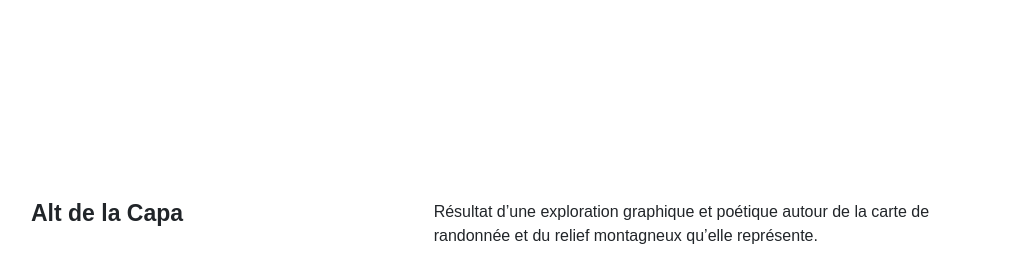
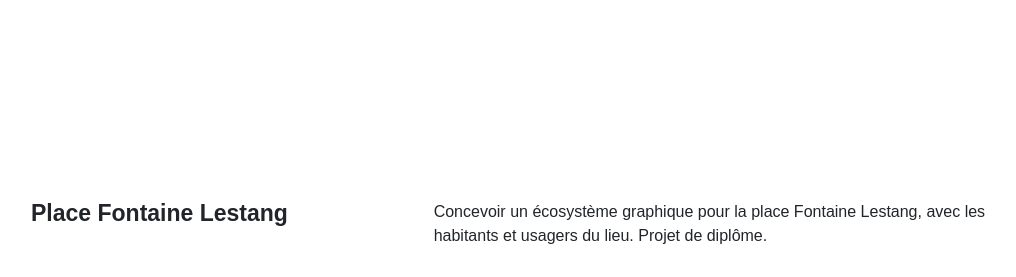
Before and after one commit to adria-sr/my-website, a PHP site: page / in a window 1280 px wide. Shown: the part 808-1085 px from the top of the page, without its empty margins (17-1033 px from the left). Run offline with PHP 8.4, Linux system fonts and the light colour scheme; some web fonts are replaced.

Commit message:
add project

```diff
--- a/css/global.css
+++ b/css/global.css
@@ -56,7 +56,7 @@ body {
 }
 
 h1 {
-  font-size: 80vh;
+  font-size: 60vh;
 }
 
 h2 {
--- a/index.html
+++ b/index.html
@@ -80,6 +80,24 @@
 
   <div class="container-fluid p-4" id="projets">
 
+
+    <div class="container-fluid p-4 position-relative projet">
+      <div class="row">
+        <div class="col-md-4">
+          <h2>Place Fontaine Lestang</h2>
+        </div>
+        <div class="col-md-6">
+          <p> Concevoir un écosystème graphique pour la place Fontaine Lestang, avec les habitants et usagers du lieu. Projet de diplôme.</p>
+        </div>
+      </div>
+      <div class="bg-image thumbnail" style="background-image: url(img/thumbnail-place.jpg);">
+      </div>
+      <div class="position-relative end-0 p-1 text-end">
+        <h4><b>1</b></h4>
+      </div>
+      <div class="" style="height: 10vh;">
+      </div>
+    </div>
 
     <div class="container-fluid p-4 position-relative projet">
       <div class="row">
@@ -230,7 +248,7 @@
         <div class="col-md-6 ms-4">
           <ul>
             <li> <a href="https://instagram.com/adria_sr"><i class="bi bi-instagram"></i> <i>Instagram</i></a></li>
-            <li> <a href="https://instagram.com/adria_sr"><i class="bi bi-linkedin"></i> <i>Linkedin</i></a></li>
+            <li> <a href="https://www.linkedin.com/in/adria-soubias/"><i class="bi bi-linkedin"></i> <i>Linkedin</i></a></li>
 
             <li> <a href="https://instagram.com/adria_sr"><i class="bi bi-envelope-at"></i> <i>adria.soubias[arobase]orange[point]fr</i></a></li>
 
@@ -245,12 +263,6 @@
       </div>
     </div>
   </div>
-
-
-
-  <footer>
-  </footer>
-
 </body>
 
 </html>
```
Also changed, not shown: 1 other file.
